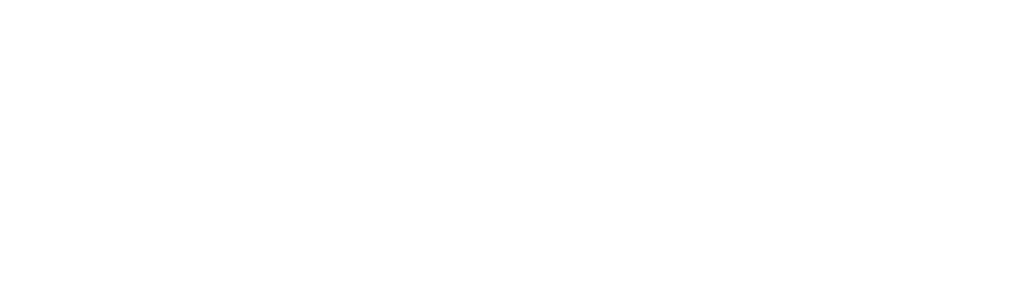
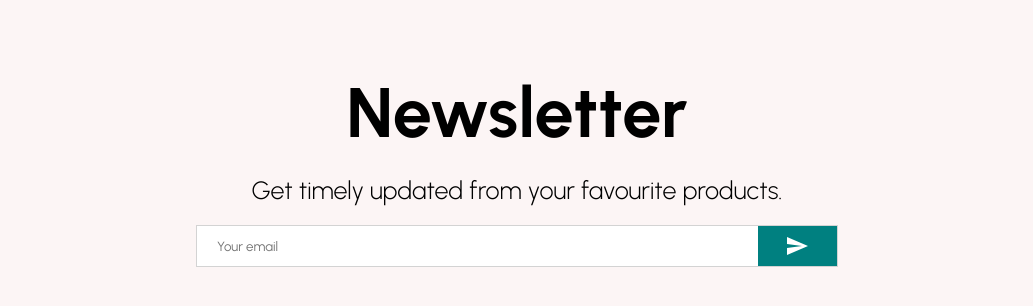
Before and after one commit to MussaKhan74/react-ecommerce-app, a React (Create React App) app: page / in a window 1280 px wide. Shown: the part 2328-2634 px from the top of the page, without its empty margins (123-1156 px from the left). Before the commit the page ends 2256 px from the top, so only its background shows below. Built offline with nearby package versions, Linux system fonts and the light colour scheme.

Commit message:
added newletter at homepage

```diff
--- /dev/null
+++ b/src/components/Newsletter.jsx
@@ -0,0 +1,62 @@
+import React from 'react';
+import styled from 'styled-components';
+import SendIcon from '@mui/icons-material/Send';
+
+const Container = styled.div`
+  height: 60vh;
+  background-color: #fcf5f5;
+  display: flex;
+  align-items: center;
+  justify-content: center;
+  flex-direction: column;
+`;
+
+const Title = styled.h1`
+  font-size: 70px;
+  margin-bottom: 20px;
+`;
+
+const Desc = styled.p`
+  font-size: 25px;
+  font-weight: 300;
+  margin-bottom: 20px;
+`;
+
+const InputContainer = styled.div`
+  width: 50%;
+  height: 40px;
+  background-color: white;
+  display: flex;
+  justify-content: space-between;
+  border: 1px solid lightgray;
+`;
+
+const Input = styled.input`
+  border: none;
+  flex: 8;
+  padding-left: 20px
+`;
+
+const Button = styled.button`
+  flex: 1;
+  border: none;
+  background-color: teal;
+  color: white;
+`;
+
+const Newsletter = () => {
+  return (
+    <Container>
+      <Title>Newsletter</Title>
+      <Desc>Get timely updated from your favourite products.</Desc>
+      <InputContainer>
+        <Input placeholder="Your email" />
+        <Button>
+          <SendIcon />
+        </Button>
+      </InputContainer>
+    </Container>
+  );
+};
+
+export default Newsletter;
--- a/src/pages/Home.jsx
+++ b/src/pages/Home.jsx
@@ -4,6 +4,7 @@
 import Slider from '../components/Slider';
 import Categories from '../components/Categories';
 import Products from '../components/Products';
+import Newsletter from '../components/Newsletter';
 
 const Home = () => {
   return (
@@ -13,6 +14,7 @@
       <Slider />
       <Categories />
       <Products />
+      <Newsletter />
     </div>
   );
 };
```
